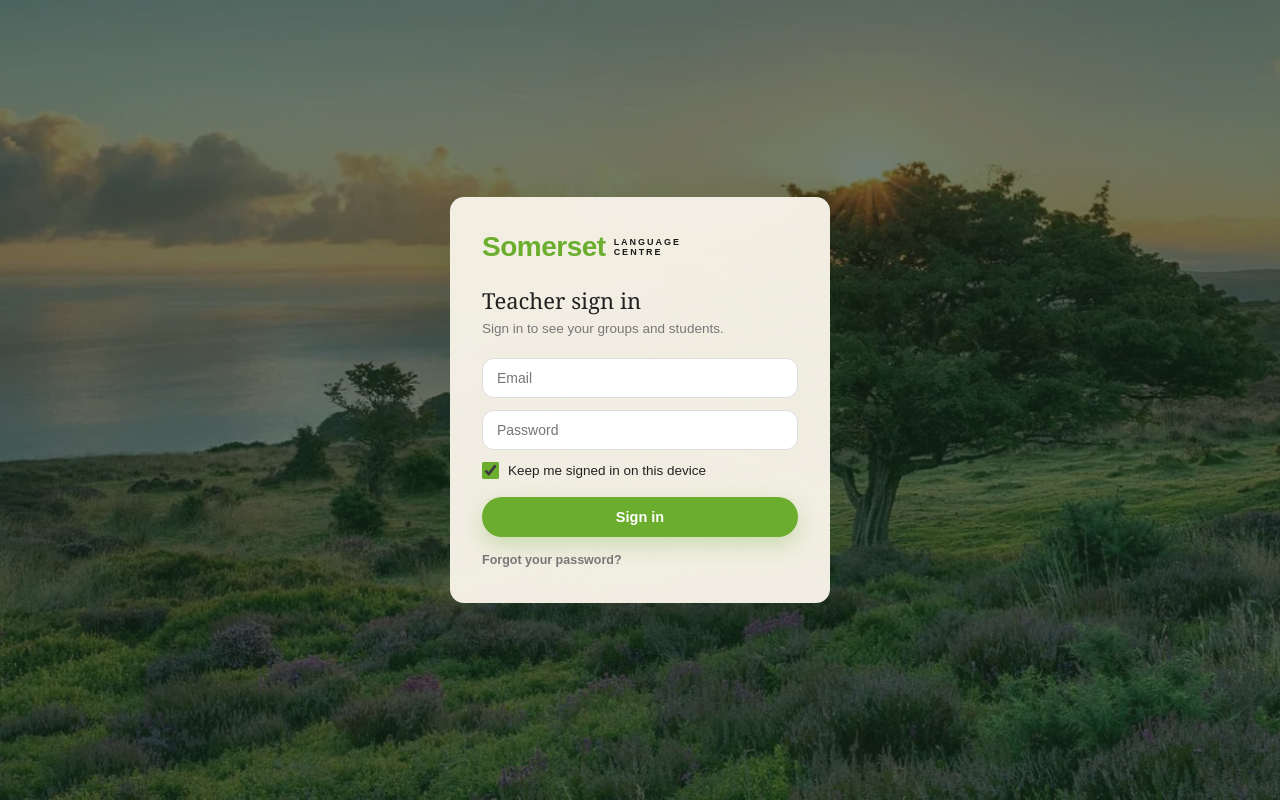
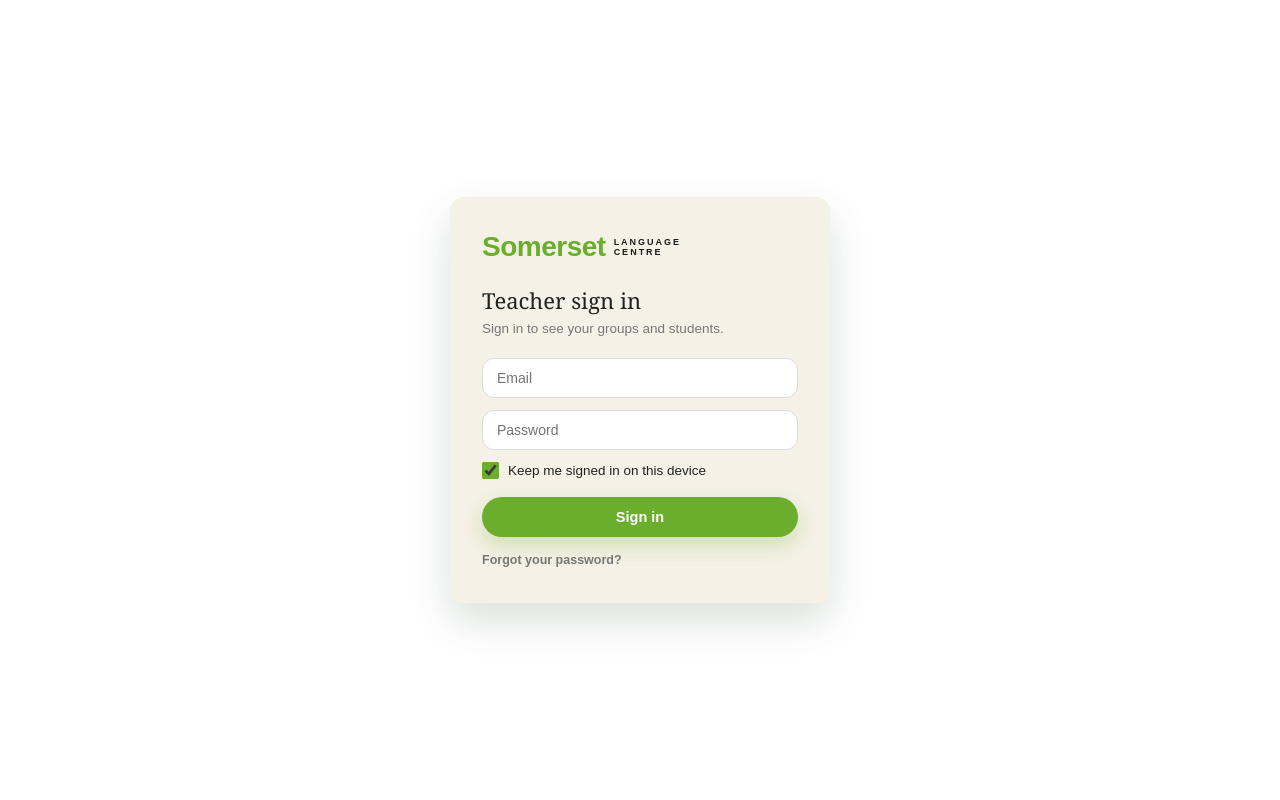
Before and after one commit to hugosanhan-design/somerset-website, a Next.js app: page /login in a window 1280 px wide. Built offline with nearby package versions, Linux system fonts and the light colour scheme.

Commit message:
Login: plain white background, drop the landscape photo

```diff
--- a/app/login/page.tsx
+++ b/app/login/page.tsx
@@ -34,10 +34,9 @@ function LoginForm() {
   return (
     <div style={{
       minHeight: '100vh', fontFamily: FONT.sans,
-      backgroundImage: "url('/Somerset b-g.jpg')", backgroundSize: 'cover', backgroundPosition: 'center',
+      background: '#fff',
       display: 'flex', alignItems: 'center', justifyContent: 'center', padding: 20,
     }}>
-      <div style={{ position: 'absolute', inset: 0, background: 'rgba(23,40,27,0.6)' }} />
       <div style={{
         position: 'relative', background: 'rgba(245,241,230,0.98)', borderRadius: RADIUS.card,
         boxShadow: SHADOW.ink, padding: '36px 32px', width: '100%', maxWidth: 380,
```
